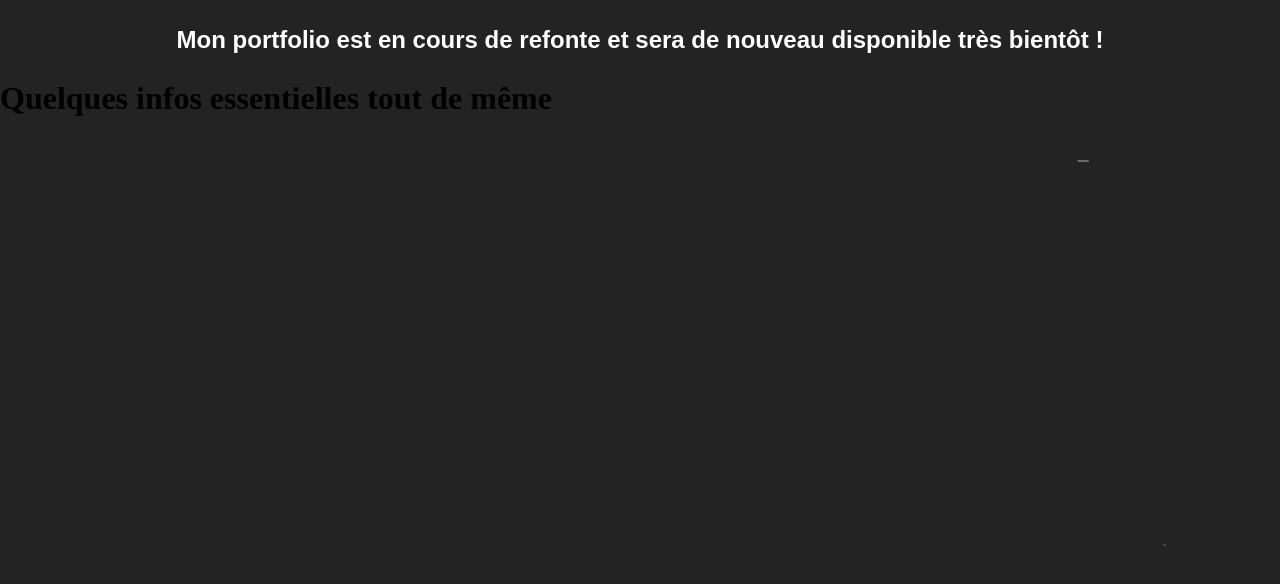
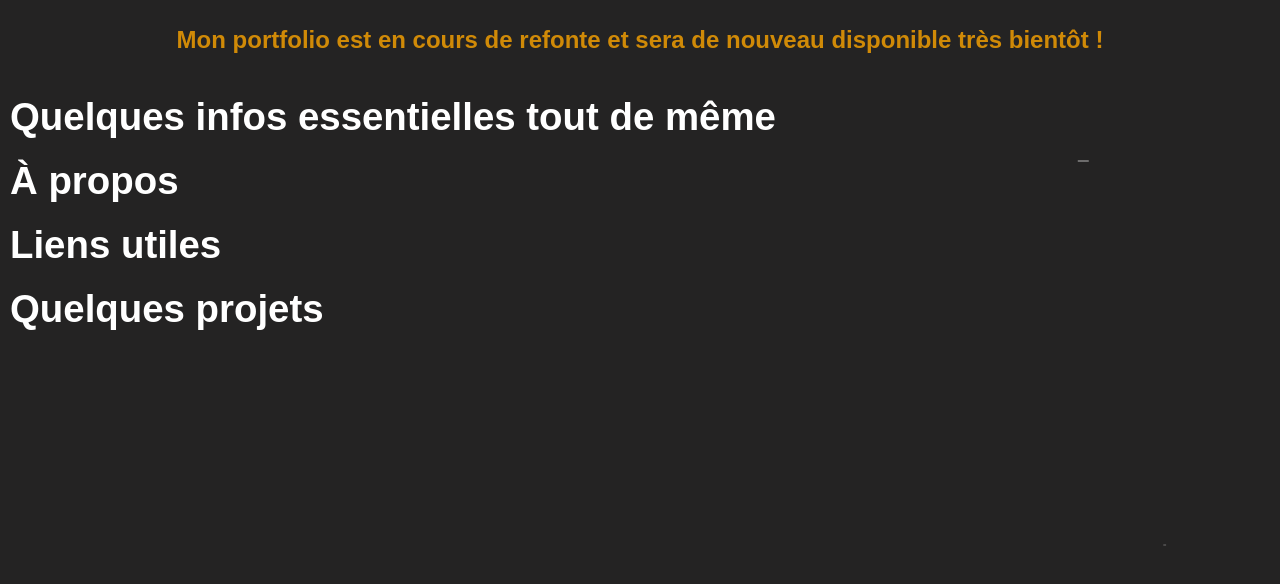
Before and after one commit to DinosaurDay/PortfolioV1.5, a plain HTML site: page index.html in a window 1280 px wide. Drawn offline with Linux system fonts and the light colour scheme.

Commit message:
Mise en page titles

```diff
--- a/index.html
+++ b/index.html
@@ -15,9 +15,15 @@
         </header>
         <main>
             <h1>Quelques infos essentielles tout de même</h1>
-            <section></section>
-            <section></section>
-            <section></section>
+            <section>
+                <h2>À propos</h2>
+            </section>
+            <section>
+                <h2>Liens utiles</h2>
+            </section>
+            <section>
+                <h2>Quelques projets</h2>
+            </section>
         </main>
         <footer></footer>
         <div class="line"></div>
--- a/style.css
+++ b/style.css
@@ -19,11 +19,38 @@ header {
 
 .disclaimer-msg {
     text-align: center;
-    color: white;
+    color: rgba(255, 166, 0, 0.788);
     font-family: Arial, Helvetica, sans-serif;
     font-weight: bold;
     font-size: clamp(16px, 2vw, 24px);
 }
+
+main {
+    padding-top: 15px;
+}
+
+section {
+    margin: 20px 0;
+}
+
+/*Text*/
+
+h1,
+h2 {
+    color: white;
+    font-family: Arial, Helvetica, sans-serif;
+    margin: 0 10px;
+}
+
+h1 {
+    font-size: clamp(25px, 3vw, 50px);
+}
+
+h2 {
+    font-size: clamp(20px, 3vw, 40px);
+}
+
+/*Animations*/
 
 .line {
     position: absolute;
```
